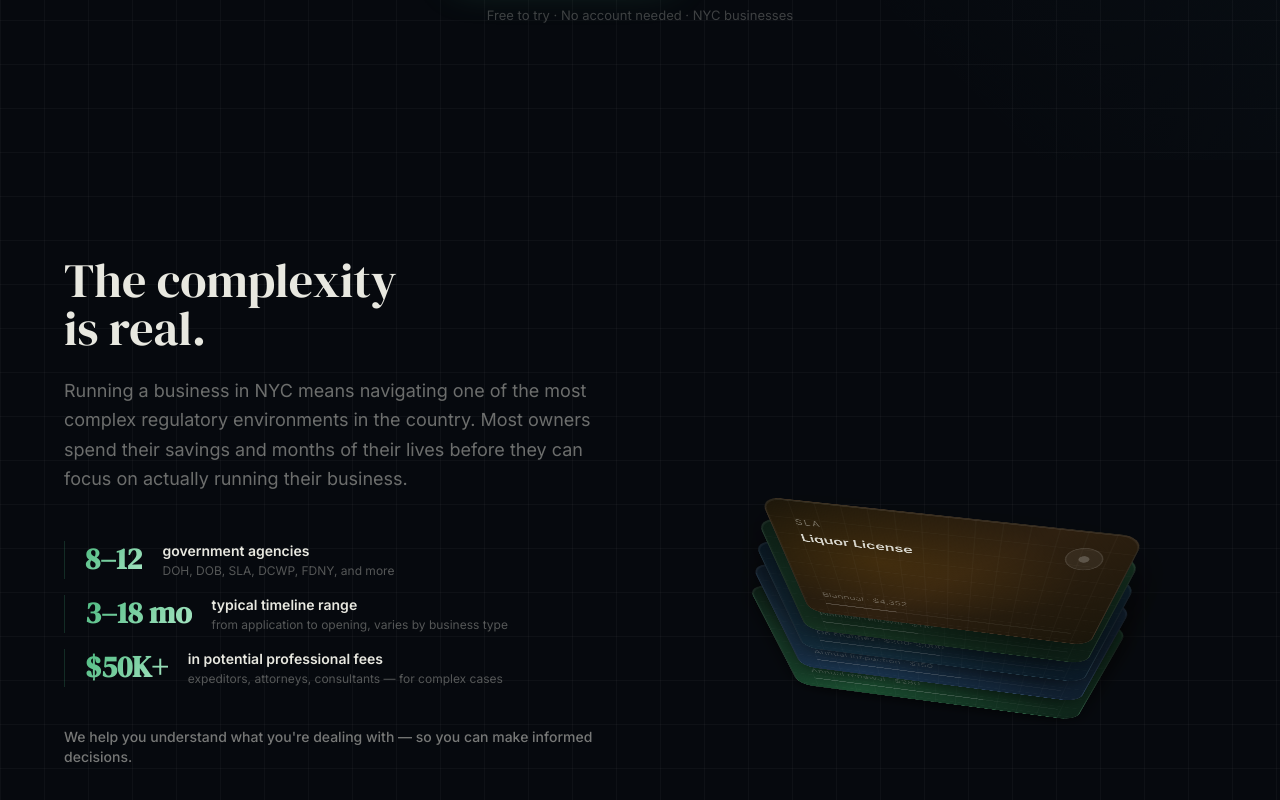
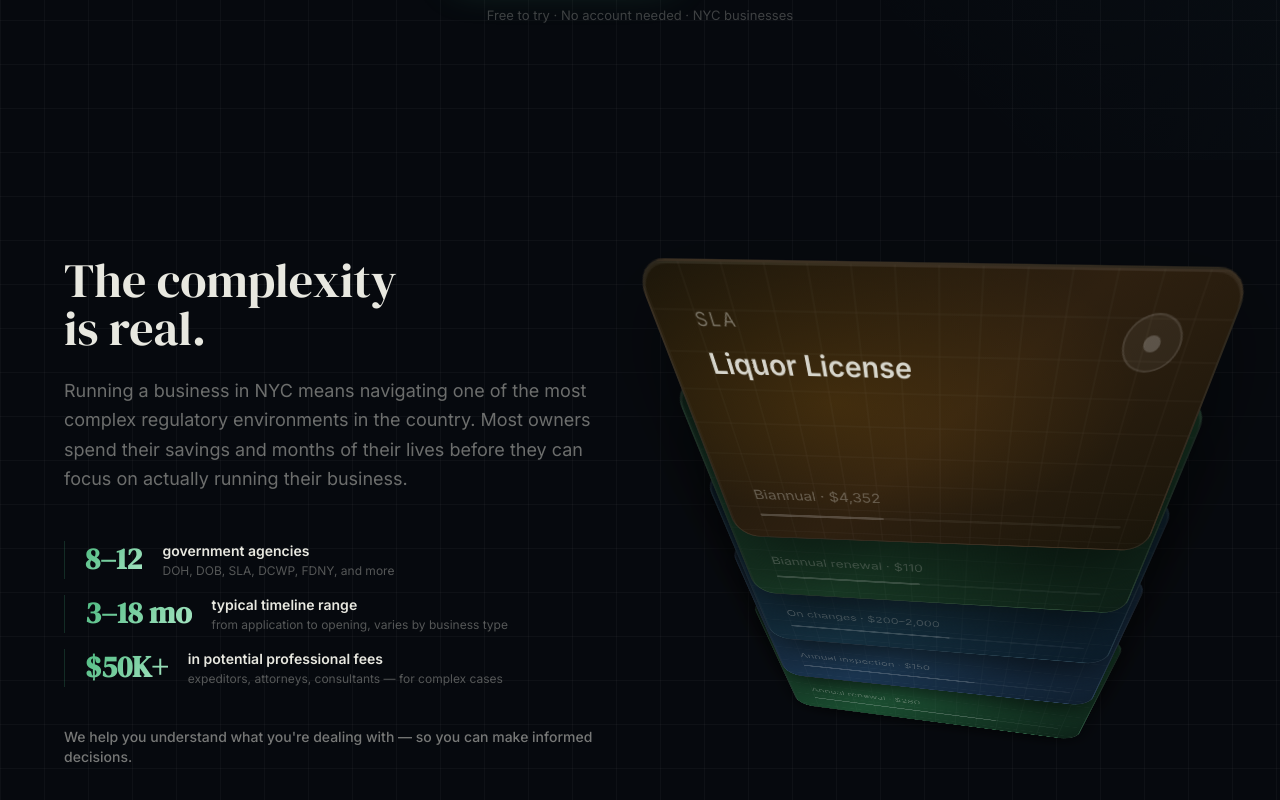
Before and after one commit to Ruelkey123/BureauAI, a Next.js app: page / in a window 1280 px wide. Shown: the part 640-1440 px from the top of the page. Built offline with nearby package versions, Linux system fonts and the light colour scheme.

Commit message:
feat: scroll-driven card fan — cards peel apart as you scroll through the section

```diff
--- a/app/_components/ProblemSection.tsx
+++ b/app/_components/ProblemSection.tsx
@@ -1,3 +1,7 @@
+'use client'
+
+import { useEffect, useRef, useState } from 'react'
+
 const stats = [
   { stat: '8–12', label: 'government agencies', sub: 'DOH, DOB, SLA, DCWP, FDNY, and more' },
   { stat: '3–18 mo', label: 'typical timeline range', sub: 'from application to opening, varies by business type' },
@@ -13,8 +17,26 @@ const CARDS = [
 ]
 
 export default function ProblemSection() {
+  const sectionRef = useRef<HTMLElement>(null)
+  const [progress, setProgress] = useState(0)
+
+  useEffect(() => {
+    const onScroll = () => {
+      const el = sectionRef.current
+      if (!el) return
+      const rect = el.getBoundingClientRect()
+      const windowH = window.innerHeight
+      // 0 = section top just entered viewport, 1 = section bottom leaving
+      const p = Math.max(0, Math.min(1, (windowH - rect.top) / (windowH * 0.8 + rect.height * 0.5)))
+      setProgress(p)
+    }
+    window.addEventListener('scroll', onScroll, { passive: true })
+    onScroll()
+    return () => window.removeEventListener('scroll', onScroll)
+  }, [])
+
   return (
-    <section className="py-24 px-6">
+    <section ref={sectionRef} className="py-24 px-6">
       <div className="max-w-6xl mx-auto">
         <div className="grid grid-cols-1 lg:grid-cols-2 gap-16 items-center">
 
@@ -45,40 +67,40 @@ export default function ProblemSection() {
             </p>
           </div>
 
-          {/* Right: stacked cards */}
-          <div className="flex justify-center items-center" style={{ minHeight: '420px' }}>
-            <div style={{ position: 'relative', width: '300px', height: '380px', perspective: '1000px' }}>
+          {/* Right: scroll-driven stacked cards */}
+          <div className="flex justify-center items-center" style={{ minHeight: '460px' }}>
+            <div style={{ position: 'relative', width: '300px', height: '420px', perspective: '1000px' }}>
               {CARDS.map(({ agency, title, sub, color1, color2, shine }, i) => {
-                const total = CARDS.length
-                const offset = i * 18
-                const rotX = -55 + i * 2
-                const rotY = -8 + i * 1.5
-                const z = i * 12
+                // Each card fans upward as progress increases
+                // Card 0 (DOHMH, back) stays, card 4 (SLA, front) moves most
+                const spreadY = progress * i * 48
+                const baseBottom = i * 18
+                const rotX = -52 + i * 1.5
+                const rotY = -8 + i * 1.2
+                const z = i * 10
+
                 return (
                   <div
                     key={agency}
                     style={{
                       position: 'absolute',
-                      bottom: `${offset}px`,
-                      left: `${i * 3}px`,
+                      bottom: `${baseBottom}px`,
+                      left: `${i * 2}px`,
                       width: '280px',
                       height: '168px',
                       borderRadius: '16px',
-                      transform: `perspective(1000px) rotateX(${rotX}deg) rotateY(${rotY}deg) translateZ(${z}px)`,
+                      transform: `perspective(1000px) rotateX(${rotX}deg) rotateY(${rotY}deg) translateZ(${z}px) translateY(${-spreadY}px)`,
                       transformOrigin: 'bottom center',
                       background: `linear-gradient(135deg, ${color1} 0%, ${color2} 50%, ${color1} 100%)`,
                       border: '1px solid rgba(255,255,255,0.08)',
                       boxShadow: `0 ${8 + i * 4}px ${24 + i * 8}px rgba(0,0,0,0.6), inset 0 1px 0 rgba(255,255,255,0.06)`,
                       overflow: 'hidden',
-                      cursor: 'default',
-                      animation: `cardFloat ${6 + i}s ${i * 0.4}s ease-in-out infinite`,
+                      transition: 'transform 0.05s linear',
+                      willChange: 'transform',
                     }}
                   >
-                    {/* Shine overlay */}
-                    <div style={{
-                      position: 'absolute', inset: 0,
-                      background: `radial-gradient(ellipse at 30% 40%, ${shine} 0%, transparent 60%)`,
-                    }} />
+                    {/* Shine */}
+                    <div style={{ position: 'absolute', inset: 0, background: `radial-gradient(ellipse at 30% 40%, ${shine} 0%, transparent 60%)` }} />
                     {/* Grid texture */}
                     <div style={{
                       position: 'absolute', inset: 0, opacity: 0.06,
@@ -90,12 +112,11 @@ export default function ProblemSection() {
                       <div style={{ display: 'flex', justifyContent: 'space-between', alignItems: 'flex-start' }}>
                         <div>
                           <div style={{ fontSize: '9px', letterSpacing: '0.14em', color: 'rgba(232,232,224,0.4)', textTransform: 'uppercase', marginBottom: '4px' }}>{agency}</div>
-                          <div style={{ fontSize: '13px', fontWeight: '600', color: 'rgba(232,232,224,0.9)', lineHeight: 1.3 }}>{title}</div>
+                          <div style={{ fontSize: '15px', fontWeight: '600', color: 'rgba(232,232,224,0.9)' }}>{title}</div>
                         </div>
                         <div style={{
                           width: '28px', height: '28px', borderRadius: '50%',
-                          background: 'rgba(255,255,255,0.06)',
-                          border: '1px solid rgba(255,255,255,0.1)',
+                          background: 'rgba(255,255,255,0.05)', border: '1px solid rgba(255,255,255,0.1)',
                           display: 'flex', alignItems: 'center', justifyContent: 'center',
                         }}>
                           <div style={{ width: '8px', height: '8px', borderRadius: '50%', background: 'rgba(255,255,255,0.2)' }} />
@@ -104,7 +125,7 @@ export default function ProblemSection() {
                       <div>
                         <div style={{ fontSize: '10px', color: 'rgba(232,232,224,0.3)' }}>{sub}</div>
                         <div style={{ marginTop: '8px', height: '2px', borderRadius: '1px', background: 'rgba(255,255,255,0.05)' }}>
-                          <div style={{ width: `${70 - i * 10}%`, height: '100%', borderRadius: '1px', background: 'rgba(255,255,255,0.15)' }} />
+                          <div style={{ width: `${75 - i * 10}%`, height: '100%', borderRadius: '1px', background: 'rgba(255,255,255,0.15)' }} />
                         </div>
                       </div>
                     </div>
@@ -115,13 +136,6 @@ export default function ProblemSection() {
           </div>
         </div>
       </div>
-
-      <style>{`
-        @keyframes cardFloat {
-          0%, 100% { transform: perspective(1000px) rotateX(var(--rx, -55deg)) rotateY(var(--ry, -8deg)) translateZ(0) translateY(0px); }
-          50% { transform: perspective(1000px) rotateX(var(--rx, -55deg)) rotateY(var(--ry, -8deg)) translateZ(0) translateY(-4px); }
-        }
-      `}</style>
     </section>
   )
 }
```
